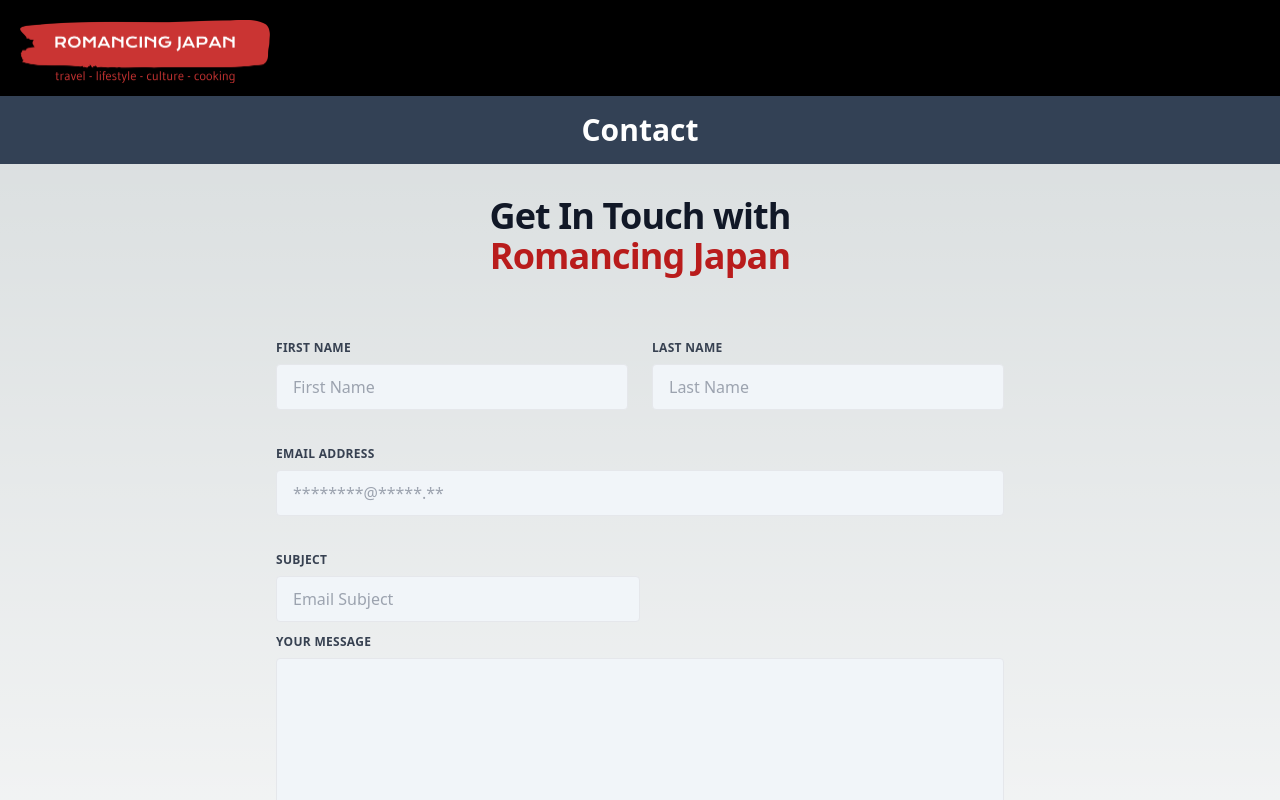
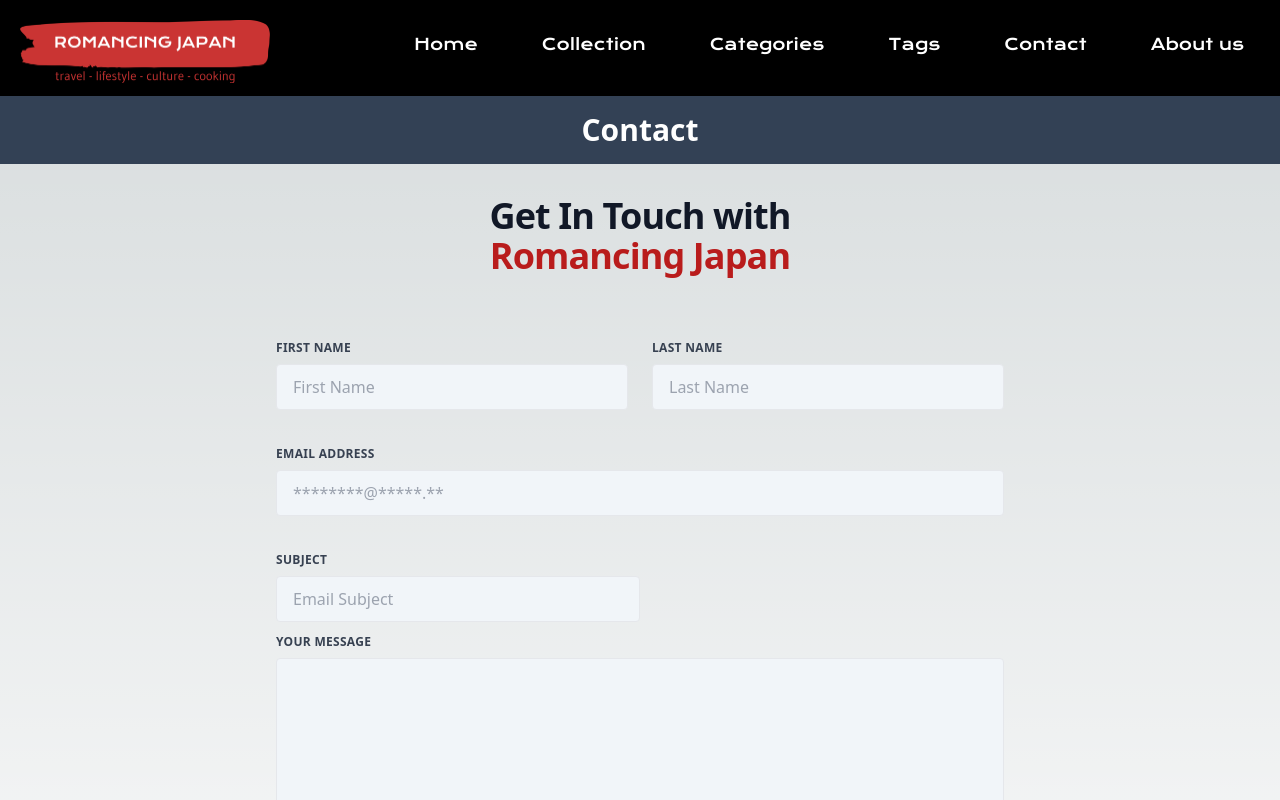
Before and after one commit to jswyndham/blog_romancing-japan, a Next.js app: page /contact in a window 1280 px wide. Shown: the top 800 px of the page. Built offline with nearby package versions, Linux system fonts and the light colour scheme.

Commit message:
Add underline navbar animation

```diff
--- a/app/components/Navbar.tsx
+++ b/app/components/Navbar.tsx
@@ -39,35 +39,174 @@
           </div>
 
           {/* NAVBAR MENU */}
-          <div className="hidden lg:visible">
-            <ul className="flex flex-col lg:flex-row py-3 font-krona_one text-white text-md text-left">
-              <Link onClick={handleClick} href={"/"}>
-                <li className="flex flex-row px-6 py-4 hover:text-red-300 hover:text-lg focus:text-red-200 focus:font-bold active:text-red-400">
+          <div className="hidden lg:flex">
+            <ul className="flex flex-row py-6 lg:space-x-9 xl:space-x-16 mr-3 lg:mr-6 xl:mr-9 font-krona_one text-white text-md">
+              <Link href={"/"}>
+                <li
+                  className="
+									relative
+									inline-block
+									before:content-['']
+									before:absolute
+									before:-bottom-1
+									before:left-1/2
+									before:-translate-x-1/2
+									before:w-0
+									before:h-1
+									before:rounded-xl
+									before:opacity-0
+									before:transition-all
+									before:duration-500
+									before:bg-gradient-to-r
+									before:from-red-400
+									before:via-red-600
+									before:to-red-900
+									hover:before:w-full
+									hover:before:opacity-100
+									focus:text-red-200
+									focus:font-bold
+									active:text-red-400"
+                >
                   <h4>Home</h4>
                 </li>
               </Link>
-              <Link onClick={handleClick} href={"/collection"}>
-                <li className="flex flex-row px-6 py-4 hover:text-red-300 hover:text-lg focus:text-red-200 focus:font-bold active:text-red-400">
+              <Link href={"/collection"}>
+                <li
+                  className="relative
+									inline-block
+									before:content-['']
+									before:absolute
+									before:-bottom-1
+									before:left-1/2
+									before:-translate-x-1/2
+									before:w-0
+									before:h-1
+									before:rounded-xl
+									before:opacity-0
+									before:transition-all
+									before:duration-500
+									before:bg-gradient-to-r
+									before:from-red-400
+									before:via-red-600
+									before:to-red-900
+									hover:before:w-full
+									hover:before:opacity-100
+									focus:text-red-200
+									focus:font-bold
+									active:text-red-400"
+                >
                   <h4>Collection</h4>
                 </li>
               </Link>
-              <Link onClick={handleClick} href={"/categories"}>
-                <li className="flex flex-row px-6 py-4 hover:text-red-300 hover:text-lg focus:text-red-200 focus:font-bold active:text-red-400">
+              <Link href={"/categories"}>
+                <li
+                  className="relative
+									inline-block
+									before:content-['']
+									before:absolute
+									before:-bottom-1
+									before:left-1/2
+									before:-translate-x-1/2
+									before:w-0
+									before:h-1
+									before:rounded-xl
+									before:opacity-0
+									before:transition-all
+									before:duration-500
+									before:bg-gradient-to-r
+									before:from-red-400
+									before:via-red-600
+									before:to-red-900
+									hover:before:w-full
+									hover:before:opacity-100
+									focus:text-red-200
+									focus:font-bold
+									active:text-red-400"
+                >
                   <h4>Categories</h4>
                 </li>
               </Link>
-              <Link onClick={handleClick} href={"/tags"}>
-                <li className="flex flex-row px-6 py-4 hover:text-red-300 hover:text-lg focus:text-red-200 focus:font-bold active:text-red-400">
+              <Link href={"/tags"}>
+                <li
+                  className="relative
+									inline-block
+									before:content-['']
+									before:absolute
+									before:-bottom-1
+									before:left-1/2
+									before:-translate-x-1/2
+									before:w-0
+									before:h-1
+									before:rounded-xl
+									before:opacity-0
+									before:transition-all
+									before:duration-500
+									before:bg-gradient-to-r
+									before:from-red-400
+									before:via-red-600
+									before:to-red-900
+									hover:before:w-full
+									hover:before:opacity-100
+									focus:text-red-200
+									focus:font-bold
+									active:text-red-400"
+                >
                   <h4>Tags</h4>
                 </li>
               </Link>
-              <Link onClick={handleClick} href={"/contact"}>
-                <li className="flex flex-row px-6 py-4 hover:text-red-300 hover:text-lg focus:text-red-200 focus:font-bold active:text-red-400">
+              <Link href={"/contact"}>
+                <li
+                  className="relative
+									inline-block
+									before:content-['']
+									before:absolute
+									before:-bottom-1
+									before:left-1/2
+									before:-translate-x-1/2
+									before:w-0
+									before:h-1
+									before:rounded-xl
+									before:opacity-0
+									before:transition-all
+									before:duration-500
+									before:bg-gradient-to-r
+									before:from-red-400
+									before:via-red-600
+									before:to-red-900
+									hover:before:w-full
+									hover:before:opacity-100
+									focus:text-red-200
+									focus:font-bold
+									active:text-red-400"
+                >
                   <h4>Contact</h4>
                 </li>
               </Link>
-              <Link onClick={handleClick} href={"/about"}>
-                <li className="flex flex-row px-6 py-4 hover:text-red-300 hover:text-lg focus:text-red-200 focus:font-bold active:text-red-400">
+              <Link href={"/about"}>
+                <li
+                  className="relative
+									inline-block
+									before:content-['']
+									before:absolute
+									before:-bottom-1
+									before:left-1/2
+									before:-translate-x-1/2
+									before:w-0
+									before:h-1
+									before:rounded-xl
+									before:opacity-0
+									before:transition-all
+									before:duration-500
+									before:bg-gradient-to-r
+									before:from-red-400
+									before:via-red-600
+									before:to-red-900
+									hover:before:w-full
+									hover:before:opacity-100
+									focus:text-red-200
+									focus:font-bold
+									active:text-red-400"
+                >
                   <h4>About us</h4>
                 </li>
               </Link>
--- a/tailwind.config.js
+++ b/tailwind.config.js
@@ -1,76 +1,75 @@
 /** @type {import('tailwindcss').Config} */
 module.exports = {
   content: [
-		'./pages/**/*.{js,ts,jsx,tsx}',
-		'./components/**/*.{js,ts,jsx,tsx}',
-		'./app/**/*.{js,ts,jsx,tsx}',
+    "./pages/**/*.{js,ts,jsx,tsx}",
+    "./components/**/*.{js,ts,jsx,tsx}",
+    "./app/**/*.{js,ts,jsx,tsx}",
   ],
   theme: {
     extend: {
       backgroundImage: {
-				'gradient-radial': 'radial-gradient(var(--tw-gradient-stops))',
-				'gradient-conic':
-					'conic-gradient(from 180deg at 50% 50%, var(--tw-gradient-stops))',
-				'sign-up': "url('/images/Toufukuji.jpg')",
+        "gradient-radial": "radial-gradient(var(--tw-gradient-stops))",
+        "gradient-conic":
+          "conic-gradient(from 180deg at 50% 50%, var(--tw-gradient-stops))",
+        "sign-up": "url('/images/Toufukuji.jpg')",
       },
       fontFamily: {
-				sans: ['ui-sans-serif', 'system-ui'],
-				serif: ['ui-serif', 'Georgia'],
-				heading: ['Shippori Mincho', 'serif'],
-				cardHeading: ['Bebas Neue', 'sans-serif'],
-				catTags: ['Bebas Neue', 'sans-serif'],
-				roboto_condensed: ['var(--font-roboto-condensed)'],
-				playfair_display: ['var(--font-playfair_display)'],
-				krona_one: ['var(--font-krona_one)'],
+        sans: ["ui-sans-serif", "system-ui"],
+        serif: ["ui-serif", "Georgia"],
+        heading: ["Shippori Mincho", "serif"],
+        cardHeading: ["Bebas Neue", "sans-serif"],
+        catTags: ["Bebas Neue", "sans-serif"],
+        roboto_condensed: ["var(--font-roboto-condensed)"],
+        playfair_display: ["var(--font-playfair_display)"],
+        krona_one: ["var(--font-krona_one)"],
       },
       transitionDuration: {
-				'2000': '2000ms',
-				'3000': '3000ms',
-				'4000': '4000ms',
-				'5000': '5000ms',
+        2000: "2000ms",
+        3000: "3000ms",
+        4000: "4000ms",
+        5000: "5000ms",
       },
       screens: {
-					'sm': '640px',
+        sm: "640px",
         // => @media (min-width: 640px) { ... }
 
-					'md': '768px',
+        md: "768px",
         // => @media (min-width: 768px) { ... }
 
-					'lg': '1024px',
+        lg: "1024px",
         // => @media (min-width: 1024px) { ... }
 
-					'xl': '1280px',
+        xl: "1280px",
         // => @media (min-width: 1280px) { ... }
 
-					'2xl': '1536px',
+        "2xl": "1536px",
         // => @media (min-width: 1536px) { ... }
-				}
       },
-
     },
-	plugins: [require('@tailwindcss/typography'), require('daisyui')],
+  },
+  plugins: [require("@tailwindcss/typography"), require("daisyui")],
   daisyui: {
     styled: true,
     themes: [
       {
         mytheme: {
-					primary: '#8C0327',
+          primary: "#8C0327",
 
-					secondary: '#D85251',
+          secondary: "#D85251",
 
-					accent: '#D59B6A',
+          accent: "#D59B6A",
 
-					neutral: '#826A5C',
+          neutral: "#826A5C",
 
-					'base-100': '#F1F1F1',
+          "base-100": "#F1F1F1",
 
-					info: '#003C3B',
+          info: "#003C3B",
 
-					success: '#499380',
+          success: "#499380",
 
-					warning: '#E97F14',
+          warning: "#E97F14",
 
-					error: '#DF1A2F',
+          error: "#DF1A2F",
         },
         // colors: {
         //   accentGreen: "#003C3B",
@@ -82,7 +81,7 @@
     utils: true,
     logs: true,
     rtl: false,
-		prefix: '',
-		darkTheme: 'dark',
+    prefix: "",
+    darkTheme: "dark",
   },
 };
```
Lines whose indentation alone changed are shown as unchanged.
